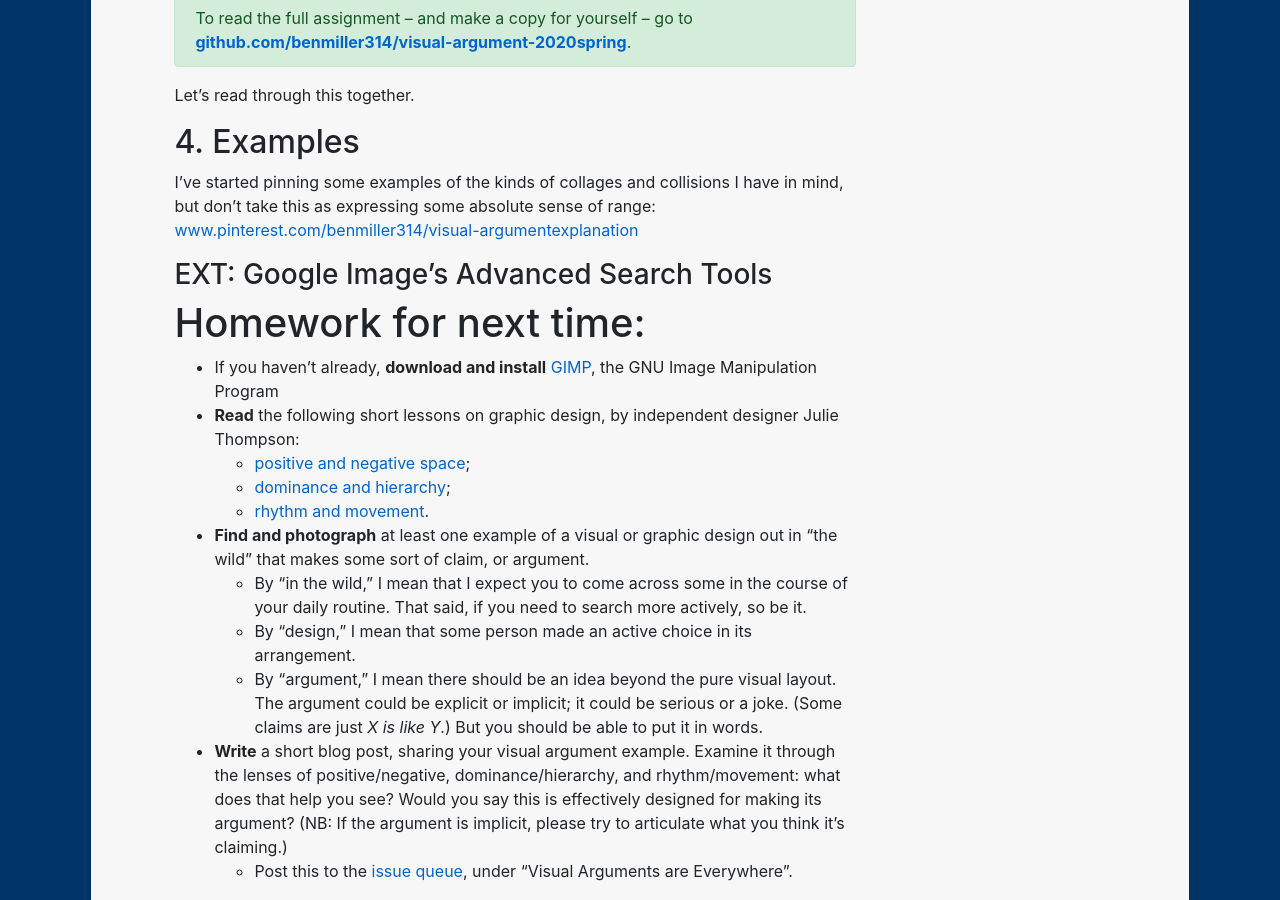
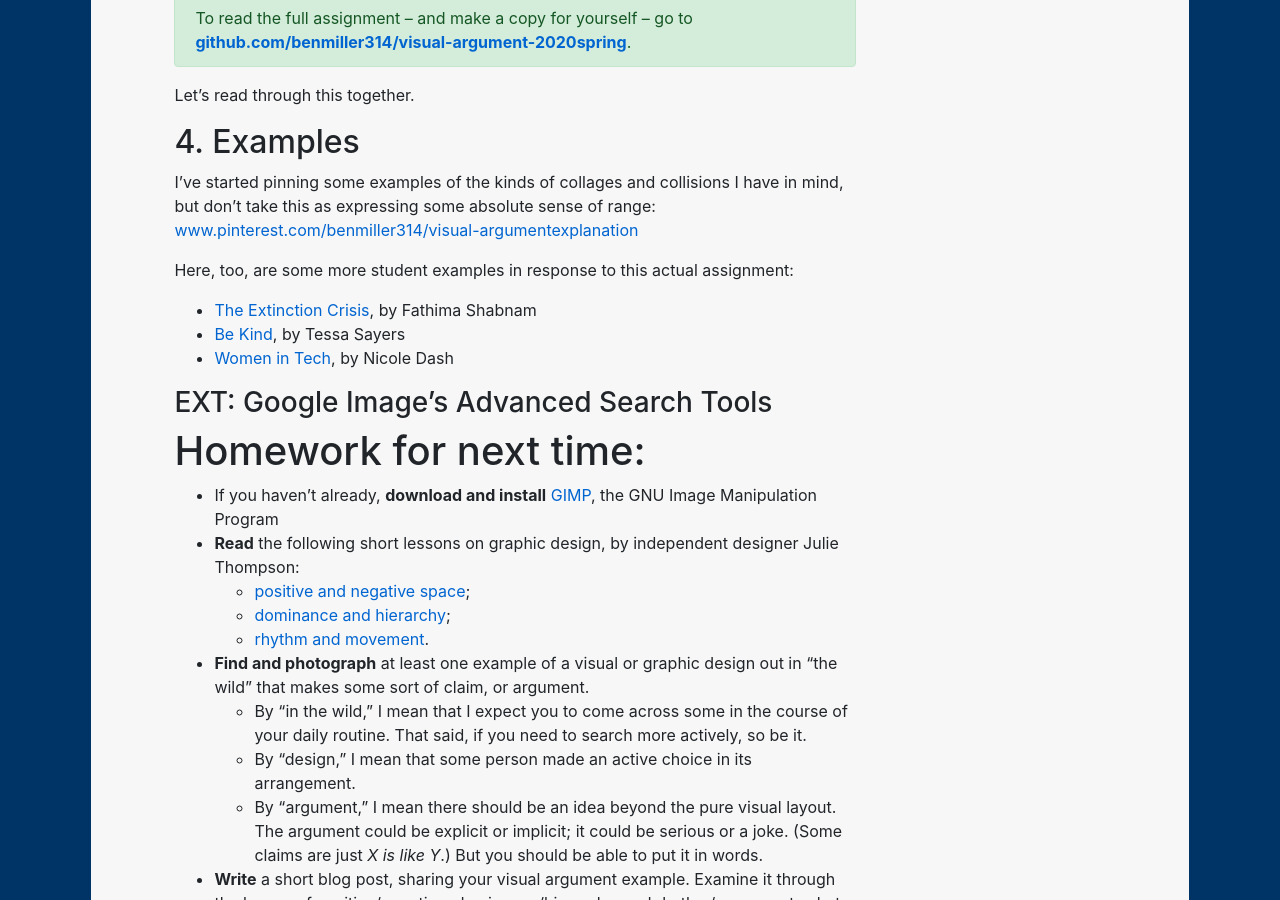
Before and after one commit to benmiller314/cdm2020spring, a Jekyll site: the page built from plans/lesson-09.md, in a window 1280 px wide and 900 px high, scrolled down 2323 px. Built offline with Jekyll 4.4.1, drawn with Linux system fonts in a browser that asks for light colours; our own code applies the rules of GitHub Pages for plain Markdown files.

Commit message:
add links to other projects

```diff
--- a/plans/lesson-09.md
+++ b/plans/lesson-09.md
@@ -84,6 +84,12 @@ Let's read through this together.
 I've started pinning some examples of the kinds of collages and collisions I have in mind, but don't take this as expressing some absolute sense of range:
 <a href="https://www.pinterest.com/benmiller314/visual-argumentexplanation/">www.pinterest.com/benmiller314/visual-argumentexplanation</a>
 
+Here, too, are some more student examples in response to this actual assignment:
+* [The Extinction Crisis](http://dmap.pitt.edu/node/301), by Fathima Shabnam
+* [Be Kind](http://dmap.pitt.edu/node/244), by Tessa Sayers
+* [Women in Tech](http://dmap.pitt.edu/node/245), by Nicole Dash
+
+
 
 ### EXT: Google Image's Advanced Search Tools
 <!--
```
